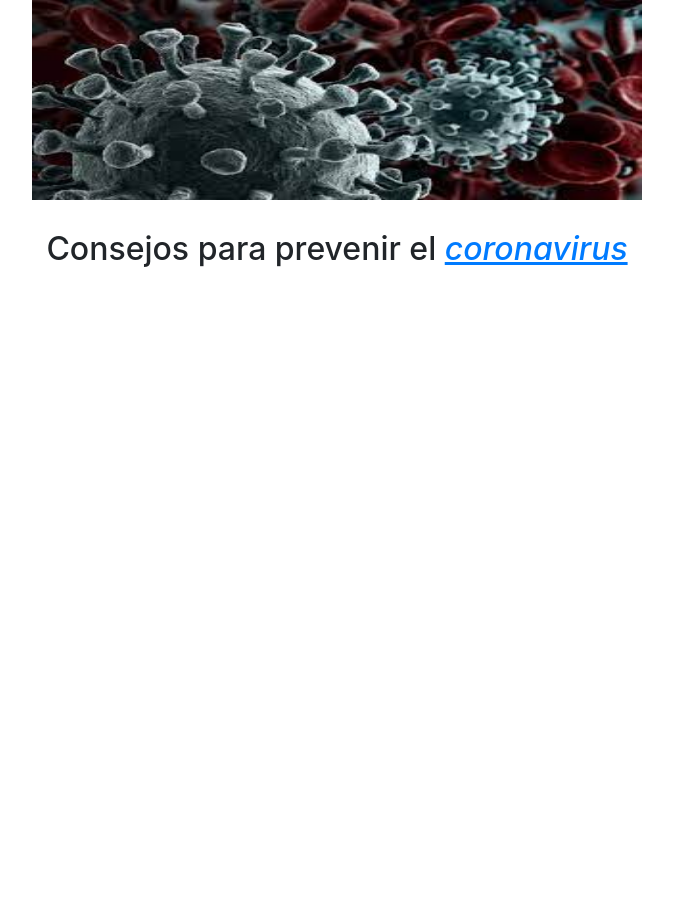
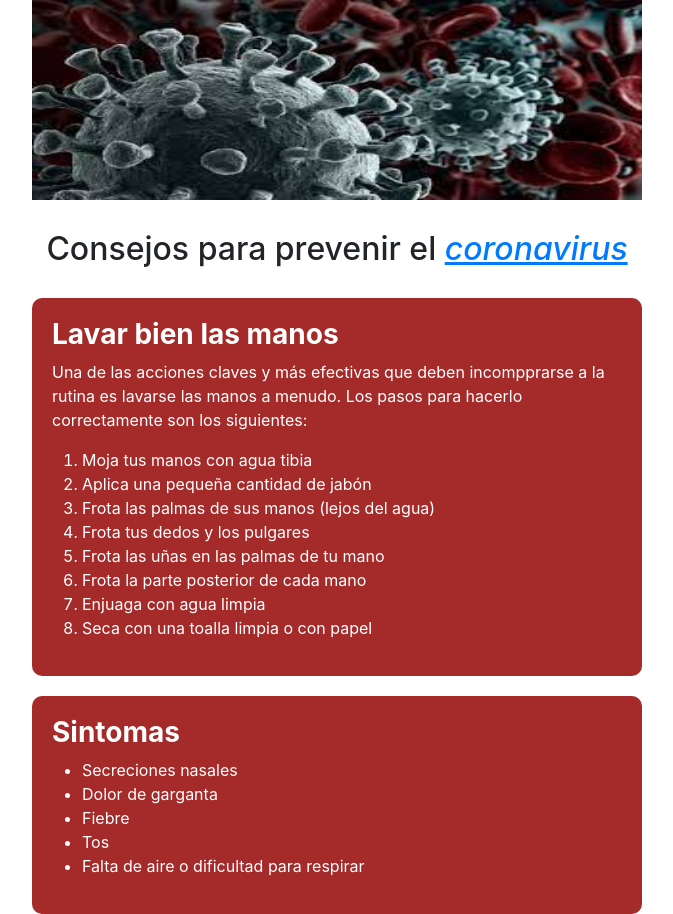
Before and after one commit to Gus1969/Tarea2, a plain HTML site: page index.html in a window 1280 px wide. Shown: the whole page, without its empty margins (303-976 px from the left). Before the commit the page ends 800 px from the top, so only its background shows below. Drawn offline with nearby package versions, Linux system fonts and the light colour scheme.

Commit message:
completo

```diff
--- a/index.html
+++ b/index.html
@@ -17,6 +17,32 @@
         <img class="foto img-fluid"  src="./IMG/corona.jfif" alt="">
         <h2>Consejos para prevenir el <span><a href="https://es.wikipedia.org/wiki/COVID-19"><i>coronavirus</i></a></span></h2>
 
+        <div class="first">
+            <h3> <b> Lavar bien las manos </b></h3>
+            <p>Una de las acciones claves y más efectivas que deben incompprarse a la rutina es lavarse las manos a menudo. Los pasos para hacerlo correctamente son los siguientes:</p>
+            <ol>
+                <li>Moja tus manos con agua tibia</li>
+                <li>Aplica una pequeña cantidad de jabón</li>
+                <li>Frota las palmas de sus manos (lejos del agua)</li>
+                <li>Frota tus dedos y los pulgares</li>
+                <li>Frota las uñas en las palmas de tu mano</li>
+                <li>Frota la parte posterior de cada mano</li>
+                <li>Enjuaga con agua limpia</li>
+                <li>Seca con una toalla limpia o con papel</li>
+
+            </ol>
+        </div>
+        <div class="sintomas">
+            <h3> <b>Sintomas</b> </h3>
+            <ul>
+                <li>Secreciones nasales</li>
+                <li>Dolor de garganta</li>
+                <li>Fiebre</li>
+                <li>Tos</li>
+                <li>Falta de aire o dificultad para respirar</li>
+            </ul>
+        </div>
+
 
       </div>
 
```
